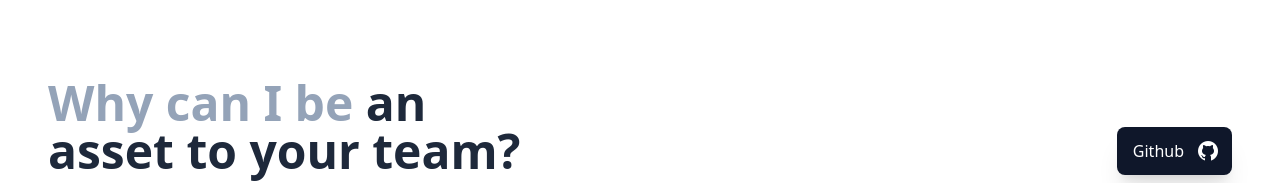
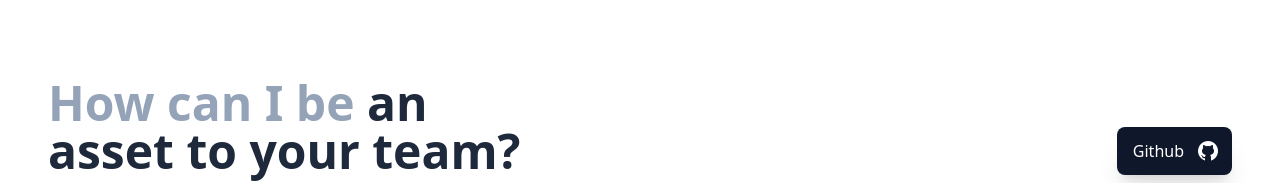
Before and after one commit to ShubhMehrotra19/Portfolio, a React (Vite) app: page / in a window 1280 px wide. Shown: the part 663-846 px from the top of the page. Built offline with nearby package versions, Linux system fonts and the light colour scheme.

Commit message:
grammar change

```diff
--- a/src/Components/Section1/Section1.jsx
+++ b/src/Components/Section1/Section1.jsx
@@ -7,7 +7,7 @@ export const Section1 = () => {
     <section className="mx-auto w-full mx-w-8xl px-4 py-12 text-slate-800">
       <div className="mb-8 flex flex-col items-start justify-between gap-4 md:flex-row md:items-end md:px-8">
         <h2 className="max-w-lg text-6xl font-bold md:text-5xl">
-          <span className="text-slate-400"> Why can I be </span>
+          <span className="text-slate-400"> How can I be </span>
           an asset to your team?
         </h2>
         <NavLink to='https://github.com/ShubhMehrotra19'
```
